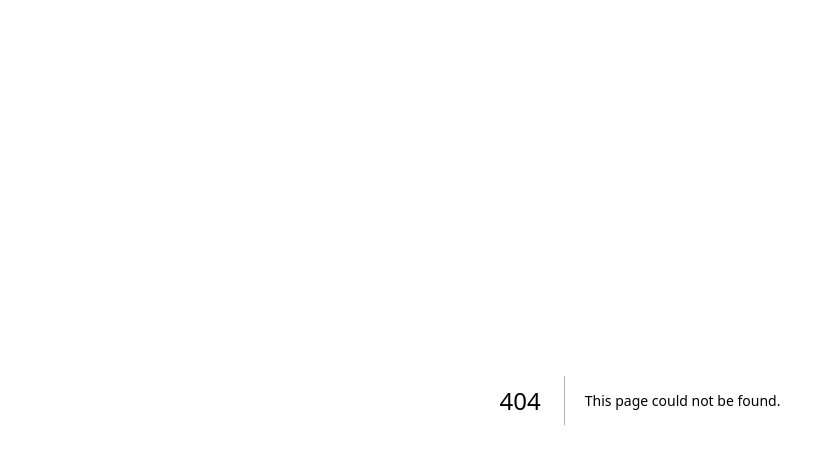
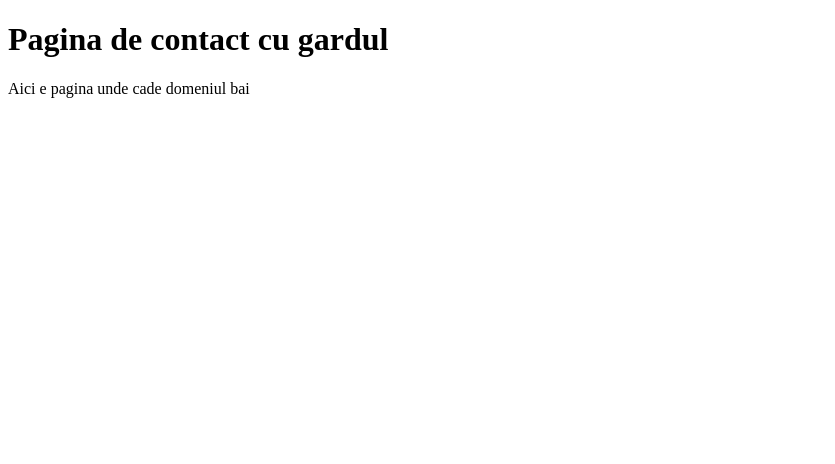
Before and after one commit to Vivy/tesla-interface-nexjs-13-styled-components-poc, a Next.js app: page /contact in a window 1280 px wide. Before the commit this address had no page. Shown: the top 464 px of the page, without its empty margins (0-835 px from the left). Built offline with nearby package versions, Linux system fonts and the light colour scheme.

Commit message:
rechecked the files, deleted pages

```diff
--- /dev/null
+++ b/app/contact/loading.tsx
@@ -0,0 +1,3 @@
+const Loading = () => <p>Loading.. sa .. moara... gigi</p>;
+
+export default Loading;
--- /dev/null
+++ b/app/contact/page.tsx
@@ -0,0 +1,14 @@
+import { Box } from '../../component';
+
+const Home = async () => {
+  return (
+    <>
+      <Box gap='large'>
+        <h1>Pagina de contact cu gardul</h1>
+        <p>Aici e pagina unde cade domeniul bai</p>
+      </Box>
+    </>
+  );
+};
+
+export default Home;
--- a/app/layout.tsx
+++ b/app/layout.tsx
@@ -1,18 +1,32 @@
-import type { Suspense } from 'react';
-import { ErrorBoundry } from '../componenet';
-import ErrorPage from './error';
-import PageIsLoading from './loading';
+import { Suspense } from 'react';
+import { ErrorBoundary } from '../component';
 import RootStyleRegistry from './root-style';
 
-export default function RootLayout({
-  children,
-}: {
-  children: React.ReactNode;
-}) {
-  return (
-    <html>
-      <head></head>
-      <body>{children}</body>
-    </html>
-  );
+interface IAppBase {
+  children: JSX.Element;
 }
+
+const AppBase = ({ children }: IAppBase) => (
+  <html>
+    <head>
+      <title>Tesla UI With NextJS 13</title>
+      <meta
+        name='description'
+        content='Building a UI for Tesla Motors with NextJS 13'
+      />
+      <meta name='viewport' content='width=device=width, initial-scale=1.0' />
+      <meta httpEquiv='Content-Type' content='text/html;charset=UTF-8' />
+    </head>
+
+    <body>
+      <RootStyleRegistry>{children}</RootStyleRegistry>
+      {/* {children}
+      <ErrorBoundary>
+        <Suspense fallback={<PageIsLoading />}>
+        </Suspense>
+      </ErrorBoundary> */}
+    </body>
+  </html>
+);
+
+export default AppBase;
--- a/app/root-style.tsx
+++ b/app/root-style.tsx
@@ -11,11 +11,7 @@ const RootStyleRegistry = ({ children }: { children: JSX.Element }) => {
     return <>{styledComponentsFlushEffect()}</>;
   });
 
-  return (
-    <StyledComponentsRegistry data-testid='test'>
-      {children}
-    </StyledComponentsRegistry>
-  );
+  return <StyledComponentsRegistry>{children}</StyledComponentsRegistry>;
 };
 
 export default RootStyleRegistry;
--- a/lib/style/styled-components.tsx
+++ b/lib/style/styled-components.tsx
@@ -1,5 +1,3 @@
-'use client';
-
 import React, { useState } from 'react';
 import { ServerStyleSheet, StyleSheetManager } from 'styled-components';
 
--- a/pages/api/hello.ts
+++ /dev/null
@@ -1,13 +0,0 @@
-// Next.js API route support: https://nextjs.org/docs/api-routes/introduction
-import type { NextApiRequest, NextApiResponse } from 'next'
-
-type Data = {
-  name: string
-}
-
-export default function handler(
-  req: NextApiRequest,
-  res: NextApiResponse<Data>
-) {
-  res.status(200).json({ name: 'John Doe' })
-}
```
Also changed, not shown: app/page.tsx (+6 -3 lines).
